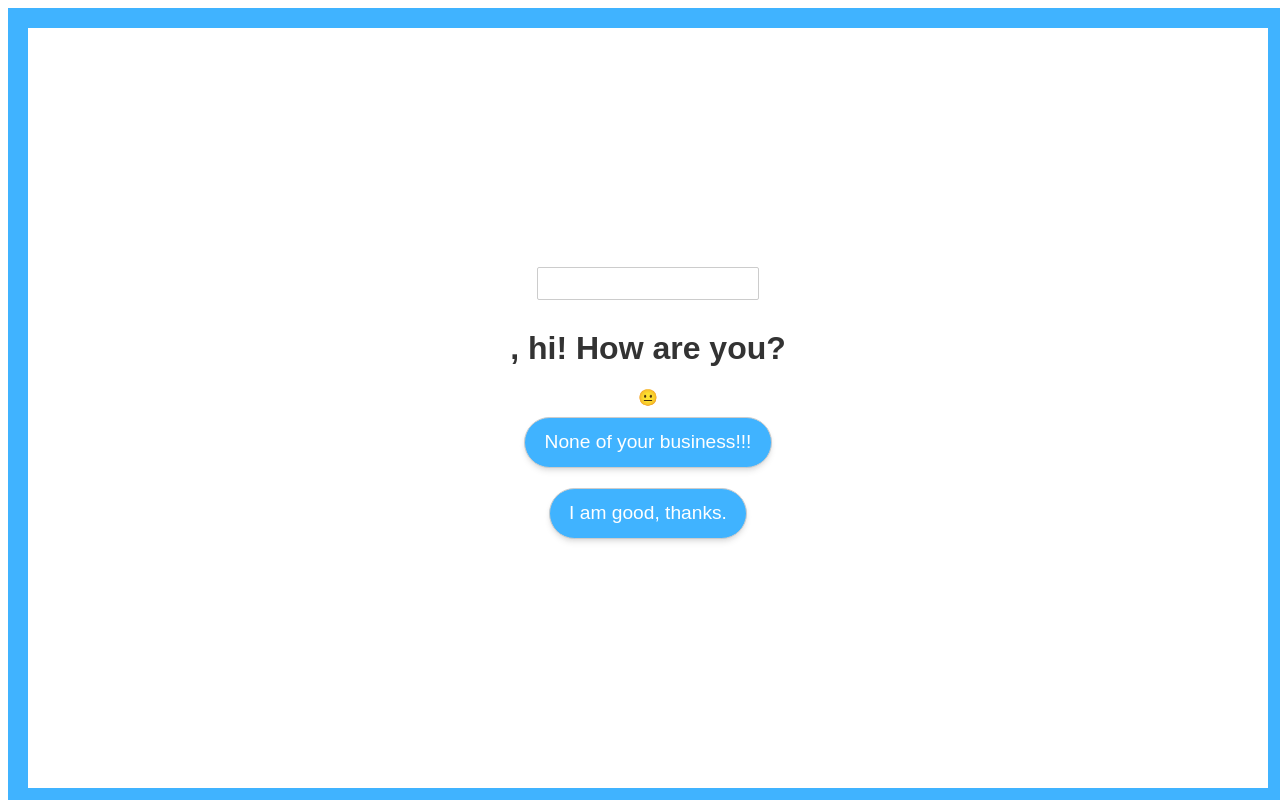
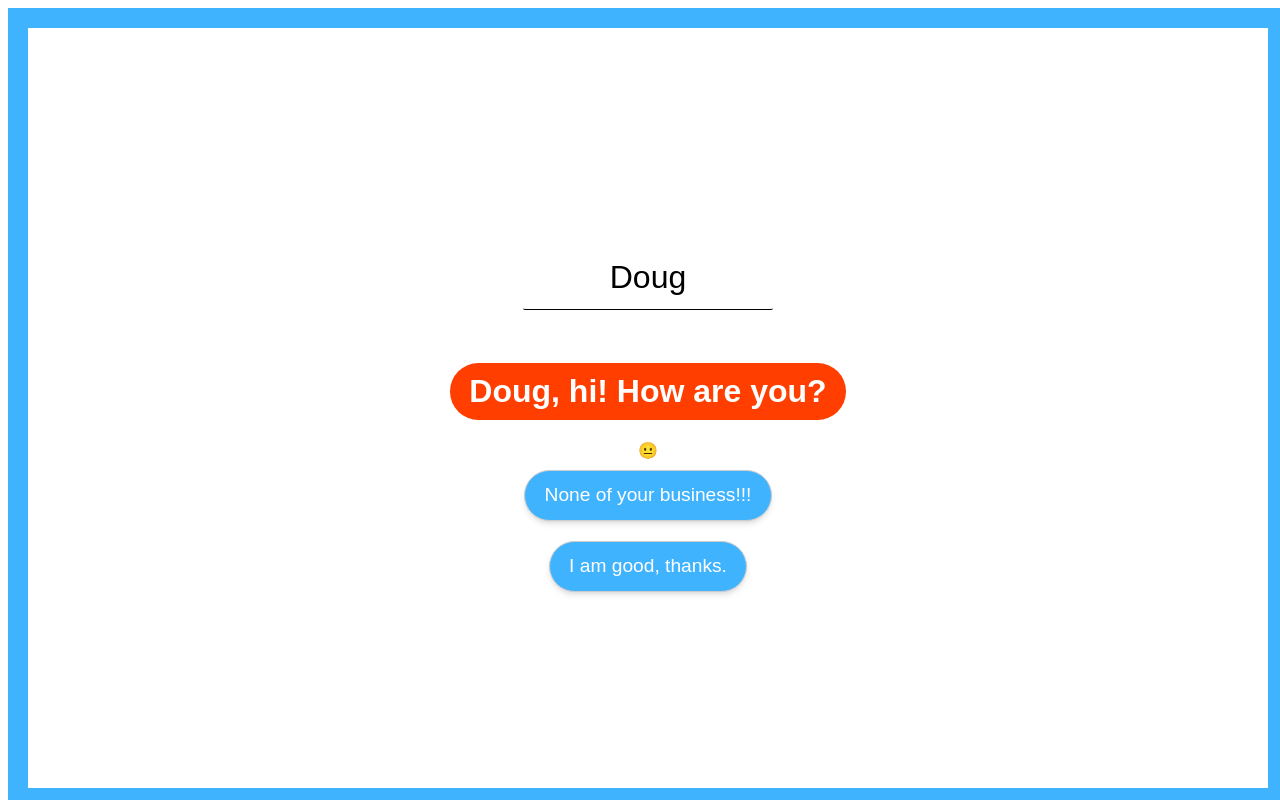
Before and after one commit to mrdougwright/svelte-playground, a Svelte app: page / in a window 1280 px wide. Built offline with nearby package versions, Linux system fonts and the light colour scheme.

Commit message:
my version of final

```diff
--- a/src/App.svelte
+++ b/src/App.svelte
@@ -5,20 +5,47 @@
   import Buttons from './Buttons.svelte';
   import story from './story';
 
-  let showHeader = false;
+  let showHeader = false
 	let happyScore = 0
 	let storyIndex = 0
 
-	$: smileySays = story[storyIndex].smileySays
+	$: smileySays = showMsg(storyIndex)
 	$: buttons = story[storyIndex].buttons
+
+	$: if (happyScore > 0 && storyIndex === 3) showHeader = true
 
 	const clickHandler = (e) => {
 		storyIndex += 1
 		happyScore += e.detail.value
 	}
-	let name = "";
+	let name = "Doug"
+	let count = 0
+
+	const showMsg = (index) => {
+		let msg = story[index]
+		if (index === 5) {
+			if (happyScore > 0) {
+			  return msg.end.nice
+			} else if (happyScore < 0) {
+				return msg.end.mean
+			}
+				return msg.end.neutral
+		}
+
+		if (index === 6) {
+			storyIndex = 0
+			happyScore = 0
+		}
+		return story[storyIndex].smileySays
+	}
 </script>
 
+<!-- Final Challenge
+1. Header appears if user chooses Svelte answer
+(HINT: happyScore will be greater than 0 if they answer Svelte)
+2. Display final message depending on happyScore
+3. Implement the Reset functionality
+-->
 
 {#if showHeader}
   <Header />
@@ -33,10 +60,26 @@
 
 
 <style>
-  div {
-    color: red;
-  }
-  :global(*) {
+  h1 {
+		text-align: center;
+		background: #ff3e00;
+		font-size: 2em;
+    padding: 0.3em .6em;
+	  color: white;
+		border-radius: 50px;
+	}
+	input {
+		margin: 1em;
+		width: 250px;
+		font-family: 'Nunito', sans-serif;
+		border: 0;
+		outline: 0;
+		background: transparent;
+		border-bottom: 1px solid black;
+		text-align: center;
+		font-size: 2em;
+    }
+    :global(*) {
 		box-sizing: border-box;
 	}
 	:global(body, html) {
--- a/src/Buttons.svelte
+++ b/src/Buttons.svelte
@@ -23,6 +23,12 @@ on:click tag here creates event handler to be handled by parent
 
 
 <style>
+    .buttons-container {
+        display: flex;
+        flex-wrap: wrap;
+        justify-content: center;
+        padding: 2em 1em;
+    }
     button {
         font-family: 'Nunito', sans-serif;
 		    display: block;
```
